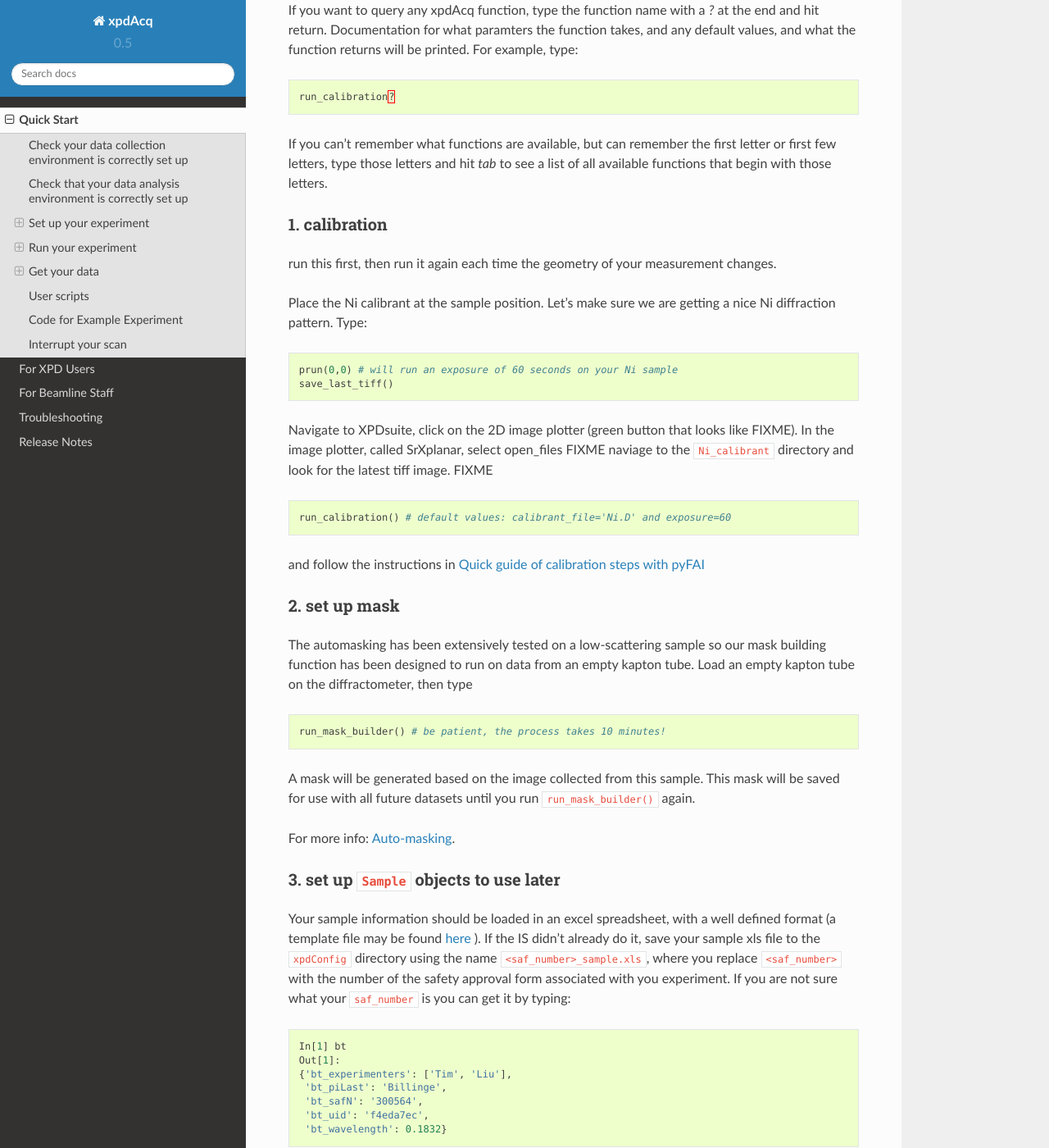
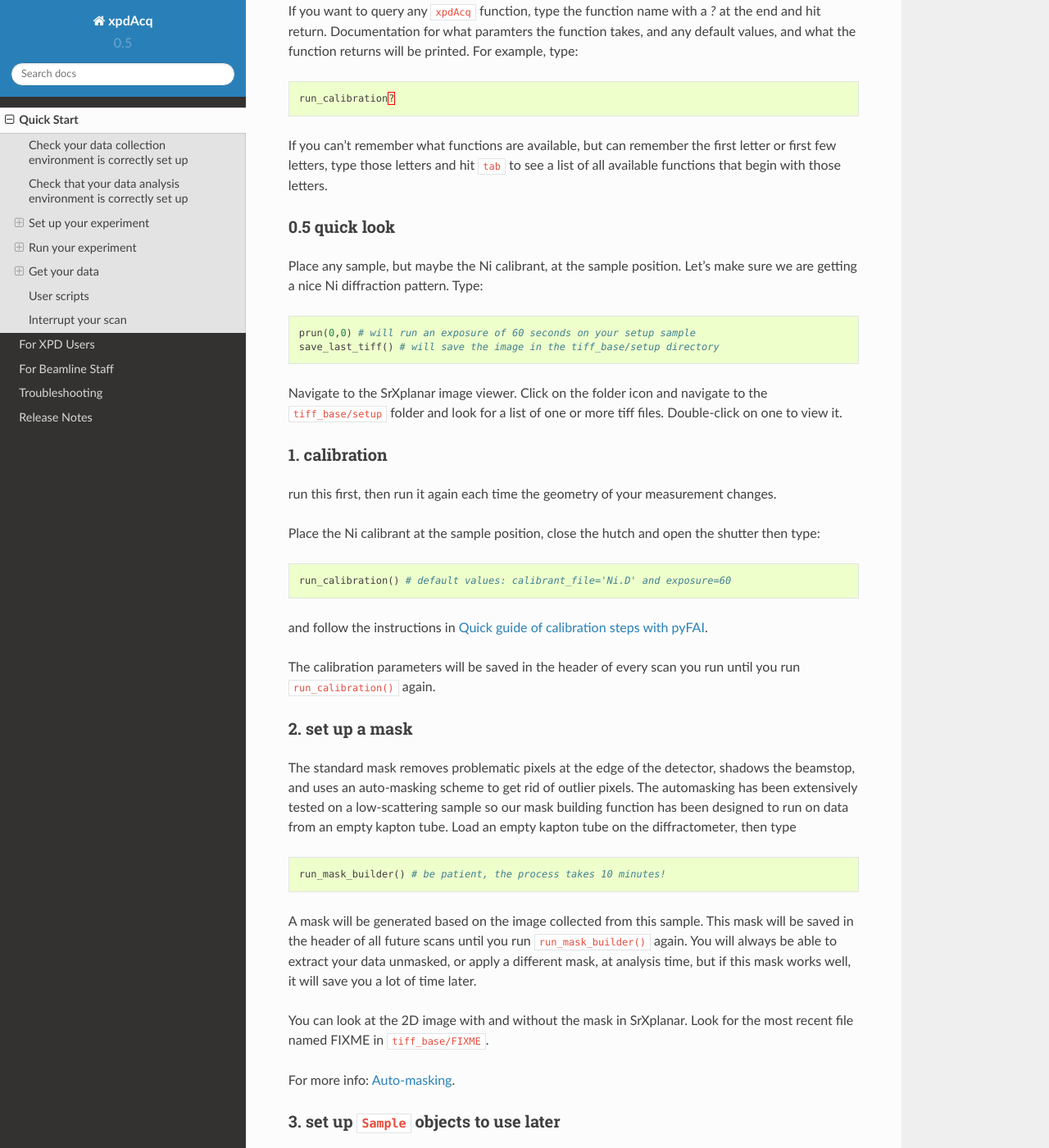
Before and after one commit to xpdAcq/xpdAcq, a Sphinx documentation site: the page built from doc/quickstart.rst, in a window 1280 px wide and 1400 px high, scrolled down 1963 px. Shown: the whole window at 82% size. Built offline with Sphinx 7.4.7 and the Read the Docs theme 2.0.0, drawn with Linux system fonts in a browser that asks for light colours; some of the changed text lies outside the part shown.

Commit message:
almost through editing the quick-start documentation

```diff
--- a/doc/quickstart.rst
+++ b/doc/quickstart.rst
@@ -3,7 +3,7 @@
 Quick Start
 ===========
 
-This cheat-sheet contains no explanation of how the ``xpdAcq`` software works.
+This quick-start contains little explanation of how the ``xpdAcq`` software works.
 To understand this, please refer to the detailed documentation in :ref:`xpdu`
 
 Please use this page as a reminder of the workflow and to copy & paste code snippets into your
@@ -72,19 +72,19 @@ your ``analysis`` environment, type:
 This should return a list of metadata about your experiment, such as PI last name.  If not
 please get your analysis environment set up by the instrument scientist before proceeding.
 
-3. Make sure the visualization software is running. We will use XPDsuite for visualizing data.
-Check that it is running by finding a window that looks like:
+3. Make sure the visualization software is running. We will use ``SrXplanar`` and ``XPDsuite`` for visualizing data.
+Check that they are running by finding windows that looks like:
 
 FIXME
 
-If you can't find it, contact your IS to get it running correctly.
+If you can't find them, contact your IS to get them running correctly.
 
 Set up your experiment
 ----------------------
 0. general
 """"""""""
 
-If you want to query any xpdAcq function, type the function name with a `?` at the end and hit
+If you want to query any ``xpdAcq`` function, type the function name with a `?` at the end and hit
 return.  Documentation for what paramters the function takes, and any default values, and what
 the function returns will be printed.  For example, type:
 
@@ -93,34 +93,45 @@ the function returns will be printed.  For example, type:
   run_calibration?
 
 If you can't remember what functions are available, but can remember the first letter or first few
-letters, type those letters and hit `tab` to see a list of all available functions that begin with
+letters, type those letters and hit ``tab`` to see a list of all available functions that begin with
 those letters.
+
+0.5 quick look
+""""""""""""""
+
+Place any sample, but maybe the Ni calibrant, at the sample position.  Let's make sure we are getting a nice
+Ni diffraction pattern. Type:
+
+.. code-block:: python
+
+  prun(0,0) # will run an exposure of 60 seconds on your setup sample
+  save_last_tiff() # will save the image in the tiff_base/setup directory
+
+Navigate to the SrXplanar image viewer. Click on the folder icon and navigate to
+the ``tiff_base/setup`` folder and look for a list of one or more tiff files.
+Double-click on one to view it.
+
 
 1. calibration
 """"""""""""""
 run this first, then run it again each time the geometry of your measurement changes.
 
-Place the Ni calibrant at the sample position.  Let's make sure we are getting a nice
-Ni diffraction pattern. Type:
-
-.. code-block:: python
-
-  prun(0,0) # will run an exposure of 60 seconds on your Ni sample
-  save_last_tiff()
-
-Navigate to XPDsuite, click on the 2D image plotter (green button that looks like FIXME).
-In the image plotter, called SrXplanar, select open_files FIXME naviage to the ``Ni_calibrant``
-directory and look for the latest tiff image. FIXME
+Place the Ni calibrant at the sample position, close the hutch and open the shutter then type:
 
 .. code-block:: python
 
   run_calibration() # default values: calibrant_file='Ni.D' and exposure=60
 
-and follow the instructions in :ref:`calib_manual`
+and follow the instructions in :ref:`calib_manual`.
 
-2. set up mask
-""""""""""""""
+The calibration parameters will be saved in the header of every scan you run until you
+run ``run_calibration()`` again.
 
+2. set up a mask
+""""""""""""""""
+
+The standard mask removes problematic pixels at the edge of the detector, shadows
+the beamstop, and uses an auto-masking scheme to get rid of outlier pixels.
 The automasking has been extensively tested on a low-scattering sample so our mask
 building function has been designed to run on data from an empty kapton tube.
 Load an empty kapton tube on the diffractometer, then type
@@ -130,11 +141,14 @@ Load an empty kapton tube on the diffractometer, then type
   run_mask_builder() # be patient, the process takes 10 minutes!
 
 A mask will be generated based on the image collected from this sample. This mask
-will be saved for use with all future datasets until you run ``run_mask_builder()``
-again.
+will be saved in the header of all future scans until you run ``run_mask_builder()``
+again.  You will always be able to extract your data unmasked, or apply a different mask,
+at analysis time, but if this mask works well, it will save you a lot of time later.
+
+You can look at the 2D image with and without the mask in SrXplanar. Look for the
+most recent file named FIXME in ``tiff_base/FIXME``.
 
 For more info: :ref:`auto_mask`.
-
 
 3. set up ``Sample`` objects to use later
 """""""""""""""""""""""""""""""""""""""""
@@ -143,9 +157,9 @@ Your sample information should be loaded in an excel spreadsheet, with a well
 defined format (a template file may be found `here
 <https://groups.google.com/forum/?utm_medium=email&utm_source=footer#!topic/xpd-users/_6NSRWg_-l0>`_
 ). If the IS didn't already
-do it, save your sample xls file to the ``xpdConfig`` directory using the name
+do it, save your sample xls file to the ``import`` directory FIXME using the name
 ``<saf_number>_sample.xls``, where you replace ``<saf_number>`` with the number
-of the safety approval form associated with you experiment.  If you are not sure
+of the safety approval form associated with your experiment.  If you are not sure
 what your ``saf_number`` is you can get it by typing:
 
 .. code-block:: python
@@ -154,20 +168,23 @@ what your ``saf_number`` is you can get it by typing:
   Out[1]:
   {'bt_experimenters': ['Tim', 'Liu'],
    'bt_piLast': 'Billinge',
-   'bt_safN': '300564',
-   'bt_uid': 'f4eda7ec',
+   'bt_safN': '300336',
+   'bt_uid': 'f4ewjf9c',
    'bt_wavelength': 0.1832}
 
-where the ``saf_number`` is ``300564``.
+where the ``saf_number`` is ``300336``.
 
-To load the sample information and have the sample objects available in the current beamtime:
+Next type:
 
 .. code-block:: python
 
   import_sample()
 
+which loads the sample information and makes all the sample objects available in the current beamtime.
+
 updates and additions may be made by adding more samples to the excel file and rerunning ``import_sample()``
-at any time during the experiment.
+at any time during the experiment.  No existing sample objects will be removed during this process, only new ones
+added, though existing samples will be updated (overwritten) by samples in the spreadsheet with the same name.
 
 For more info :ref:`import_sample`.
 
@@ -180,9 +197,9 @@ use an xpdAcq template
 
 ``xpdAcq`` has templates for three common scans (more will follow, please request yours at `xpd-users Google group!
 <https://groups.google.com/forum/#!forum/xpd-users;context-place=overview>`_ ): a
-simple count, a series of counts, and a temperature scan.  Use the template to create specific Plans (that include specific start and
-stop temperatures, count times and so on) using the following table as a template.  These can be created now (to save time later) or
-later when you need them.
+simple count, a series of counts, and a temperature scan.  You can create ``ScanPlans`` now to use later, or you can create
+them when you need them (and reuse them after that).  Examples of what to type to create different example ``ScanPlans`` are shown
+in the table below.  Adapt these as you need to by changing the numbers in the arguments.
 
 ======================================= ===================================================================================
 command
@@ -192,25 +209,35 @@ command
 ``ScanPlan(bt, tseries, 5, 50, 15)``     time series with 5s count time, 50s delay and 15 repeats
 
 ``ScanPlan(bt, Tramp, 5, 300, 200, 5)``  temperature series with 5s count time, starting from 300k to 200k with 5k per step
+
+``ScanPlan(Tramp, [listof[lists]]FIXME)  Not sure if this is finished but please include if it is!
 ======================================= ===================================================================================
 
 write your own scan plan
 ^^^^^^^^^^^^^^^^^^^^^^^^
 
 ``xpdAcq`` also consumes any scan plan from ``bluesky``. For example, a scan that drives a ``motor`` through
-a specific list of points while collecting an image at each point from ``area_detector``, which uses a bluesky
-predefined plan, ``list_scan``, can be run as below:
+a specific list of points while collecting an image at each point from the detector ``area_detector``, which uses a bluesky
+predefined plan, ``list_scan``, can be set up as:
 
 .. code-block:: python
 
   from bluesky.plans import list_scan
 
-  glbl.area_det.images_per_set.put(600)  # 60s exposure if continuous acquisition with 0.1s framerate
-  myplan = list_scan([area_detector], motor, [1,3,5,7,9]) # drives motor to postion 1,3,5,7,9
-  myplan = subs_wrapper(myplan, LiveTable([area_detector])) # LiveTable will give updates on how the scan is progressing
-  prun(56, myplan) # run this scanplan on sample 56
+  glbl.area_det.images_per_set.put(600)  # set detector to collect 600 frames, so 60s exposure if continuous acquisition with 0.1s framerate
+  myplan = list_scan([area_detector], motor, [1,3,5,7,9]) # drives motor to postion 1,3,5,7,9 and fires area_detector
+  myplan = subs_wrapper(myplan, LiveTable([area_detector])) # set up the scan so LiveTable will give updates on how the scan is progressing
+
+run as below:
+
+.. code-block:: python
+
+  prun(56, myplan) # run the myplan ScanPlan on sample 56
+
 
 You may also write your own bluesky plans and run them similar to the above.
+There is a somewhat steep learning curve, but you should be able to get help
+setting these up from your local contact.
 For more details about how to write a ``bluesky`` scan plan,
 please see `here <http://nsls-ii.github.io/bluesky/plans.html>`_.
 
@@ -259,13 +287,20 @@ the automated data reduction steps.  It also allows you to see problems with the
 setup, for example, crystalline peaks due to the beam hitting a shutter, for example.
 
  1. Load the background sample (e.g., empty kapton tube) on the instrument
- 2. list your sample objects and find the ones tagged as backgrounds in the excel spreadsheet
+ 2. type ``FIXME`` to list your sample objects tagged as backgrounds (that was done originally in your excel spreadsheet).
  3. run prun (see below) on the background sample with a ``ct`` ScanPlan object of the desired exposure
+
+.. code-block:: python
+
+  prun(bt.samples[2],bt.scanplan[5]) # referencing objects explicitly...or...
+  prun(2,5)                          # inexplicit: give reference to ``Sample`` and ``ScanPlan``
+                                     # index from the ``bt`` list
 
 Please see :ref:`background_obj` for more information.
 
 How long should you run your background scan for? See discussion
 `here <https://groups.google.com/forum/#!topic/xpd-users/RvGa4pmDbqY>`_
+but for kapton we often do it for 15-30 minutes.
 
 production run
 ^^^^^^^^^^^^^^
@@ -276,8 +311,8 @@ production run
 
 .. code-block:: python
 
-  prun(bt.samples[2],bt.scanplan[5]) # referencing objects explicitly
-  prun(2,5)                          # inexplicit: give reference to ``Sample`` and ``ScanPlan``
+  prun(bt.samples[5],bt.scanplan[5]) # referencing objects explicitly
+  prun(5,5)                          # inexplicit: give reference to ``Sample`` and ``ScanPlan``
                                      # index from the ``bt`` list
 
 For more info: FIXME
@@ -347,11 +382,6 @@ more information on headers is `here <http://nsls-ii.github.io/databroker/header
   integrate_and_save_(h)
 
 
-.. code-block:: python
-
-  # the most recent scan with mask applied
-  integrate_and_save_last()
-
 With this function, the image will be saved to a ``.tiff`` file, the mask will be saved
 to a ``.npy`` file, and the masked-image will be integrated and saved to a ``.chi`` file.
 The metadata associated with the image will be saved to a ``.yml`` file which is a
@@ -370,72 +400,6 @@ User scripts
     %run -i ~/xpdUser/userScripts/myNightShiftScript.py
 
   Stay there for a while to make sure everything is running as expected and then go to bed!
-
-Code for Example Experiment
---------------------------
-
-Here is a sample code covering the entire process from defining ``Sample`` and
-``ScanPlan`` objects to running different kinds of runs.
-
-Please replace the name and parameters in each function depending your needs.  To
-understand the logic in greater detail see the full user documentation.
-
-.. code-block:: python
-
-  # bt list method to see all objects we have available for data collection
-  bt.list()
-
-
-  # Ideally, Sample information should be filled before you come.
-  # you can fill out the spreadsheet and then use ``import_sample`` function.
-  # Let's still have an example here of how to do it explicitly
-  Sample(bt, 'sammple_name':'NaCl',
-         {'sample_composition': {'Na':0.5, 'Cl':0.5},
-          'sample_phase': {'NaCl':1},
-          'composition_string': 'Na0.09Cl0.09H1.82O0.91',
-          'holder':{'shape':'capillary','ID':'1 mm','madeOf':'kapton'},
-          'tags':['looked kinda green','dropped on the floor during loading'],
-          '<anythingElseIwant>':'<description>',
-          '<andSoOn>':'<etc>'
-         }  # rich metadata will save a lot of time later!
-
-
-.. code-block:: python
-
-  # define "ct" scanplan with exp = 0.5
-  ScanPlan(bt, ct, 0.5)
-
-  # define "Tramp" scanplan with exp = 0.5, startingT = 300, endingT = 310, Tstep = 2
-  ScanPlan(bt, Tramp , 0.5, 300, 310, 2)
-  # define "Tramp" scanplan with exp = 0.5, startingT = 310, endingT = 250, Tstep = 5
-  ScanPlan(bt, Tramp, 0.5, 310, 250, 5)
-
-  # define a "time series" scanplan with exp = 0.5, num=10, delay = 2
-  ScanPlan(bt, tseries, 0.5, 2, 10)
-
-  # Then let's do a calibration run with Ni, exposure time = 60s, and perform calibration in calibration software
-  run_calibration()
-
-  bt.list() # returns the 'NaCl' sample object at position 17 and the 'ct_0.5' ScanPlan object at position 20
-  prun(17,20)
-
-  # the data are saved into the NSLS-II database (don't worry) but we want to get the image so
-  # type:
-  save_last_tiff() # save tiffs from last scan
-
-  # now we have everything set up, it is super-easy to sequence lots of interesting scans
-  # this does a series of different scans on the same sample
-  prun(17,21)   # assume 'Tramp_0.5_300_310_2' ScanPlan object at position 21
-  prun(17,22)   # assume 'Tramp_0.5_310_250_5' ScanPlan object at position 23
-  save_tiff(db[-3:]) # save tiffs from last three scans
-
-  # this does the same scan on a series of samples
-  prun(17,21)   # running sample at index 17 with 'Tramp_0.5_300_310_2' ScanPlan
-  prun(18,21)   # running sample at index 18 with 'Tramp_0.5_300_310_2' ScanPlan
-  prun(19,21)   # running sample at index 19 with 'Tramp_0.5_300_310_2' ScanPlan
-  save_tiff(db[-3:]) # save tiffs from last three scans
-
-FIXME: if we have a ``view_last_image()`` function, document this one too.
 
 Interrupt your scan
 --------------------
```
Also changed, not shown: other parts of doc/quickstart.rst (+2 -1 lines), doc/cheat_sheet.rst (added, +64 -0 lines).
